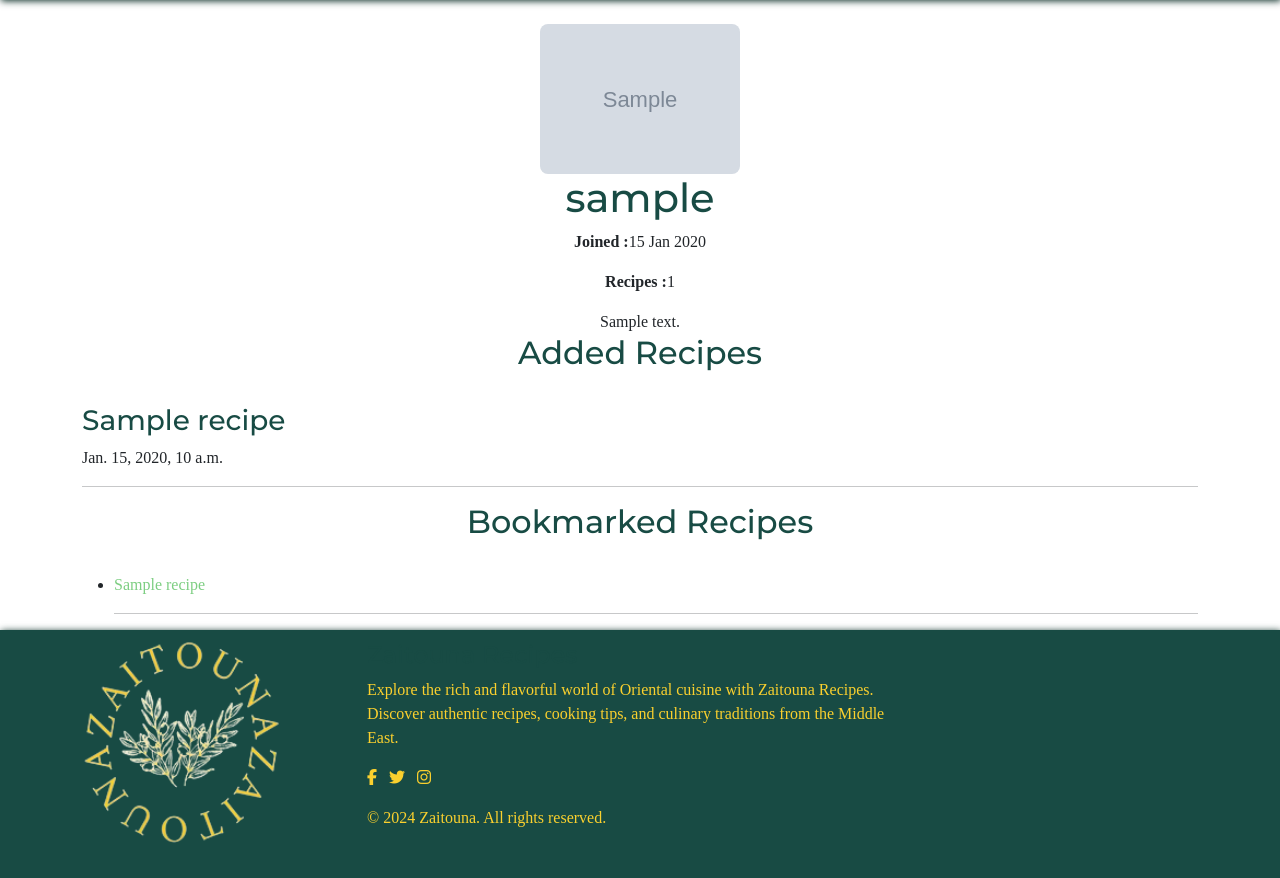
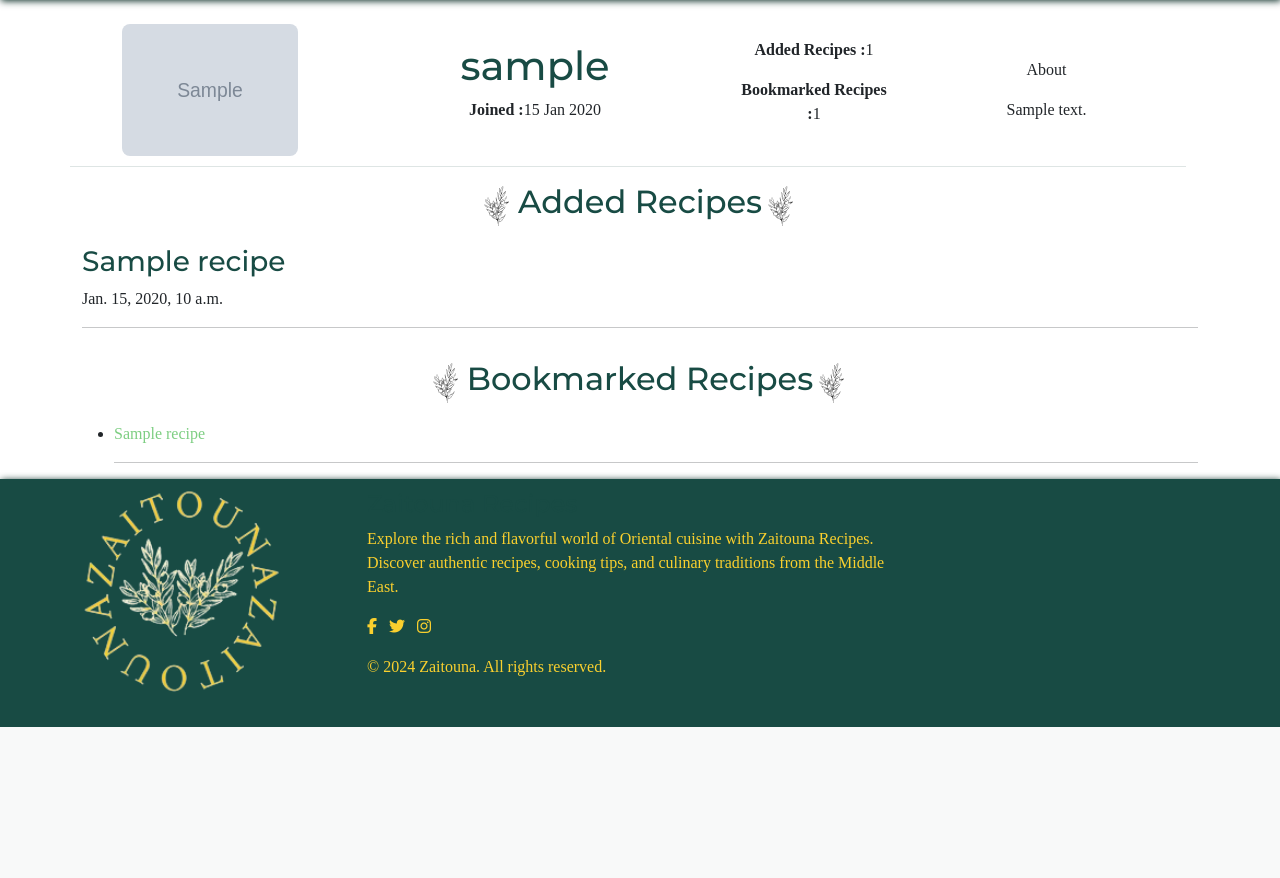
Before and after one commit to raneem-yad/project-portfolio-4, a Django app: page /profiles/user/1/ in a window 1280 px wide. Shown: the part 92-970 px from the top of the page. After the commit the page ends 819 px from the top, so only its background shows below. Run offline with Django 3.2, Linux system fonts and the light colour scheme; tables that the repository leaves empty hold one stand-in row (values such as "Sample post"); grey boxes marked "Sample" are stand-in pictures; some libraries are stand-ins or nearby versions; some web fonts are replaced.

Commit message:
style the profile page

```diff
--- a/profiles/templates/profiles/profile.html
+++ b/profiles/templates/profiles/profile.html
@@ -4,29 +4,44 @@
 {%block content %}
     <div class="container">
         <div class="profile">
-            <div class="info">
-                <div class="profile-img text-center">
+            <div class="info row justify-content-center align-items-center">
+                <div class="profile-img text-center col-12 col-sm-2">
                     {% if profile.image.url is not none %}
                     <img src="{{profile.image.url}}" alt="{{profile.user.username}}'s image ">
                     {% else%}
                     <img src="{% static 'images/zaitouna_icon.svg' %}" class="rounded-circle avatar" alt="Default Profile Photo">
                     {% endif %}
                 </div>
+                <div class="col-12 col-sm-4">
                     <h1>{{profile.user.username}}</h1>
                     <p><strong>Joined :</strong>{{ profile.user.date_joined|date:'d M Y'}}</p>
-                <p><strong>Recipes :</strong>{{ profile.user.recipe_owner.count}}</p>
-                {% if profile.image.url is not none %}
+                </div>
+                <div class="col-12 col-sm-2">
+                    <p><strong>Added Recipes :</strong>{{ profile.user.recipe_owner.count}}</p>
+                    <p><strong>Bookmarked Recipes :</strong>{{ profile.user.bookmarks.count}}</p>
+                </div>
+                <div class="col-12 col-sm-3">
+                    <p>About </p>
+                    {% if profile.bio %}
                     {{profile.bio | safe}}
                     {% endif %}
-
+                </div>
+                <div class="col-12 col-sm-1 edit">
                     {% if request.user == profile.user %}
                     <a href="#" class="share-icon me-3" data-bs-toggle="modal" data-bs-target="#edit-profile"><i class="fa-regular fa-pen-to-square"></i></a>
                     {% endif %}
+                </div>
+
+
+
 
             </div>
 
-            <div class="profile-recipes">
-                <h2 class="text-center pb-4">Added Recipes</h2>
+            <div class="profile-recipes ">
+                <div class="form-title text-center m-3 align-items-center justify-content-center">
+                    <h2>Added Recipes</h2>
+                </div>
+
                 {% for recipe in profile.user.recipe_owner.all %}
                 <a href="{%url 'recipe_detail' recipe.slug %}"><h3>{{recipe.name}}</h3></a>
                 {{recipe.posted_date}}
@@ -35,7 +50,9 @@
             </div>
 
             <div class="profile-bookmarks">
-                <h2 class="text-center pb-4">Bookmarked Recipes</h2>
+                <div class="form-title text-center m-3 align-items-center justify-content-center">
+                    <h2>Bookmarked Recipes</h2>
+                </div>
                 {% if bookmarked_recipes %}
                 <ul>
                        {% for recipe_name, recipe_slug in bookmarked_recipes %}
--- a/recipes/views.py
+++ b/recipes/views.py
@@ -230,7 +230,7 @@
             # If not bookmarked, add it to the user's bookmarks
             bookmark, created = Bookmark.objects.get_or_create(user=user)
             bookmark.recipes.add(recipe)
-            messages.success(request, "Recipe was booked Successfully!")
+            messages.success(request, "Recipe was added to bookmarked list Successfully!")
     # Redirect back to the recipe detail page
     return redirect("recipe_detail", slug=slug)
 
@@ -251,7 +251,7 @@
     # Redirect back to the recipe detail page
     return redirect("recipe_detail", slug=slug)
 
-
+@login_required
 def rate_recipe(request, recipe_id):
     recipe = get_object_or_404(Recipe, pk=recipe_id)
     if request.method == 'POST':
--- a/static/css/base.css
+++ b/static/css/base.css
@@ -269,9 +269,14 @@ img.logo {
 }
 
 .info {
+    border-bottom: 1px solid #184b4424;
+    padding-bottom: 10px;
     width: 100%;
     text-align: center;
+}
 
+.info .edit i{
+    color: var(--primary-background);
 }
 
 /** Comments **/
```
Lines whose indentation alone changed are shown as unchanged.
